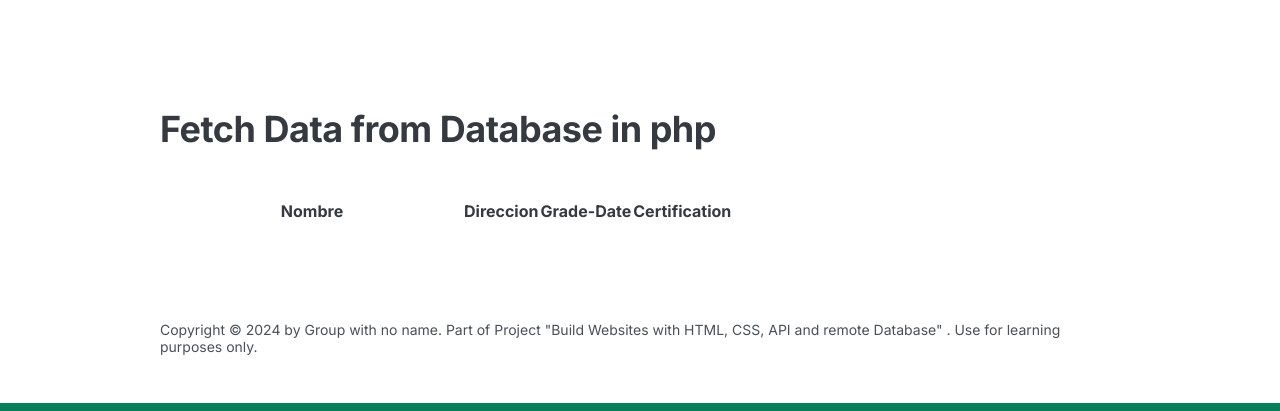
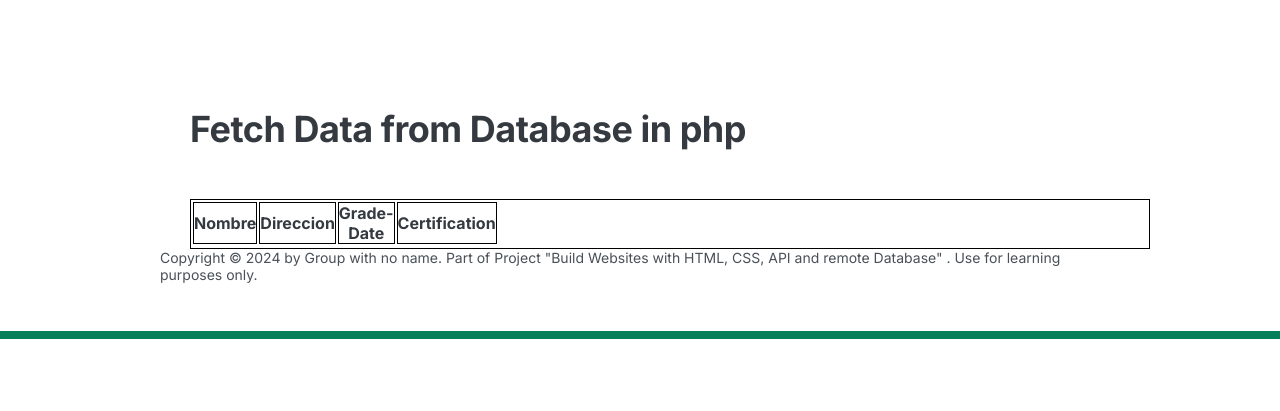
Before and after one commit to CapstoneProject122/CapstoneProjectIdeas-FoodWebSite, a PHP site: page / in a window 1280 px wide. Shown: the part 2755-3166 px from the top of the page. After the commit the page ends 3094 px from the top, so only its background shows below. Run offline with PHP 8.4, Linux system fonts and the light colour scheme; data that the repository does not hold is empty.

Commit message:
Update style.css
September 8th. It was added the style for the table where the fetched info from the database will be displayed in the website.

```diff
--- a/style.css
+++ b/style.css
@@ -47,6 +47,34 @@ h2 {
   display: grid;
   grid-template-columns: repeat(3, 1fr);
   column-gap: 80px;
+}
+
+.bg-dark{
+  width: 900px;
+  margin: 0 auto;
+}
+
+table{
+  width:100%;
+  border-style:dashed;
+  border:1px solid #000;
+}
+
+th{
+  font-weight:bold;
+  border-color:bisque;
+  border:1px solid #000;
+}
+
+td{
+  border:1px solid #000;
+}
+
+.tabletable-borderedtext-center{/*//////OJO/////////*/
+  display:grid;
+  grid-template-columns: repeat(4, 1fr);
+  column-gap: 118px;
+  align-self:center;
 }
 
 .btn:link,
```
